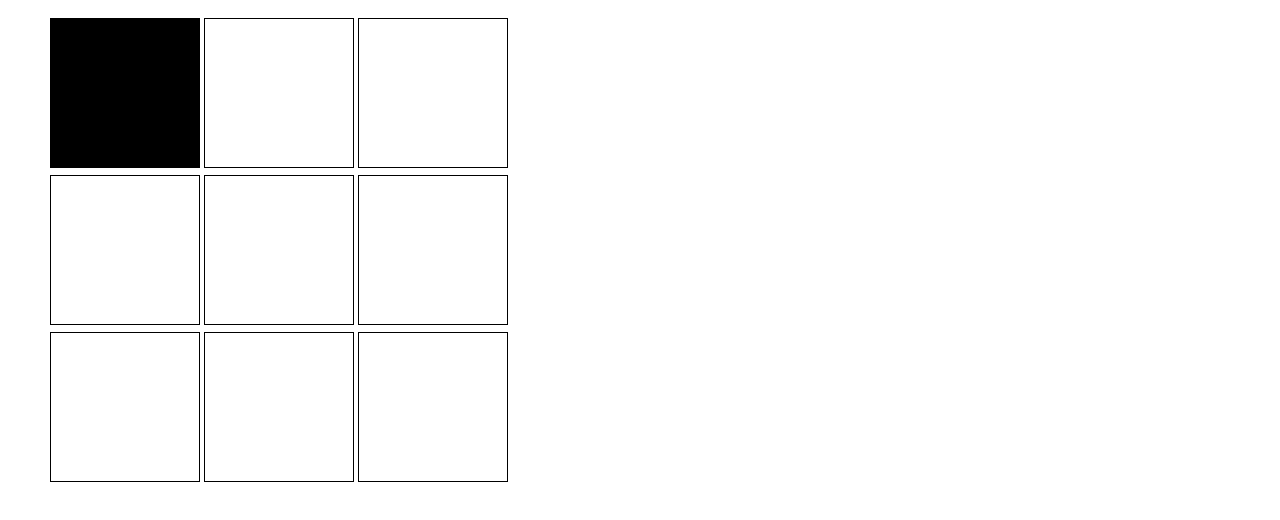
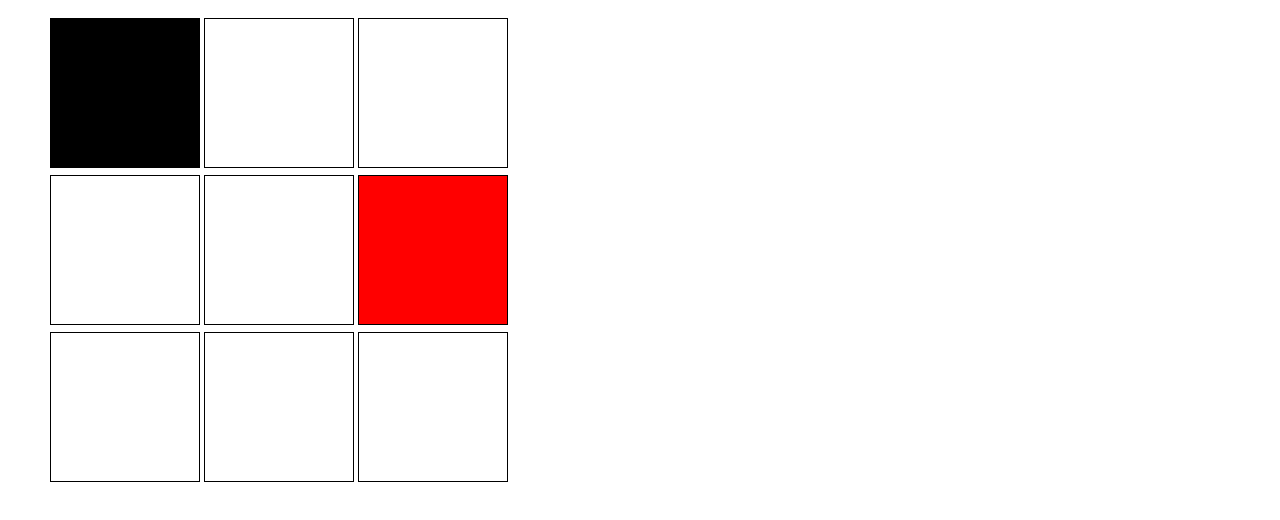
Before and after one commit to kpnemo/alex-app2, a plain HTML site: page tic_tac_toe.html in a window 1280 px wide. Both pictures are taken after a click on the element 125 px from the left and 194 px from the top of the page. Shown: the part 102-622 px from the top of the page. Drawn offline with nearby package versions, Linux system fonts and the light colour scheme.

Commit message:
tic tac toe

```diff
--- a/ttc.css
+++ b/ttc.css
@@ -14,11 +14,11 @@
     border: 1px solid black;
 }
 
-.iks{
+.X{
     background-color: black;
 
 }
 
-.igul{
+.O{
     background-color: red;
 }
--- a/ttc.js
+++ b/ttc.js
@@ -1,18 +1,22 @@
-function press_on_brick(){
+$(document).ready(function() {
+
+    $('.col').on('click', function (ev) {
+        ev.preventDefault();
+
         var col= $('.col');
 
-            if((col).hasClass('empty')) {
-                $(this).removeClass('empty').addClass('iks');
-                console.log('i have drawn an iks');
-            };
+        if ($(this).hasClass('empty')) {
+            $(this).removeClass('empty').addClass('X');
+            console.log('i have drawn a X');
 
-
-};
-
-
-
-
-$(document).ready(function() {
-    $('.col').on('click', press_on_brick);
+            var emptyCols = col.filter('.col.empty');
+            var index = Math.floor(Math.random() * emptyCols.length);
+            $(emptyCols[index]).removeClass('empty').addClass('O')
+            console.log('Computer have drawn a O');
+        } else {
+            console.log('space is taken');
+            return;
+        }
+    });
 
 });
```
